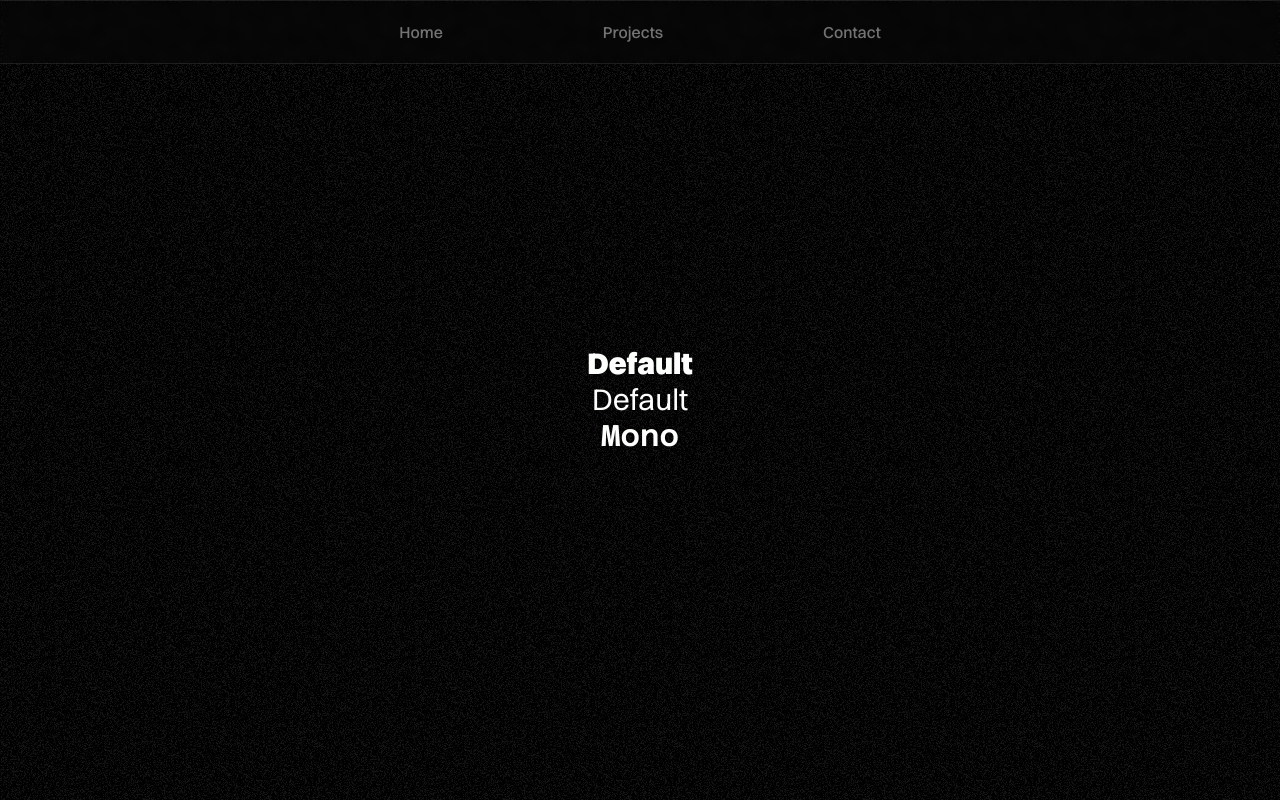
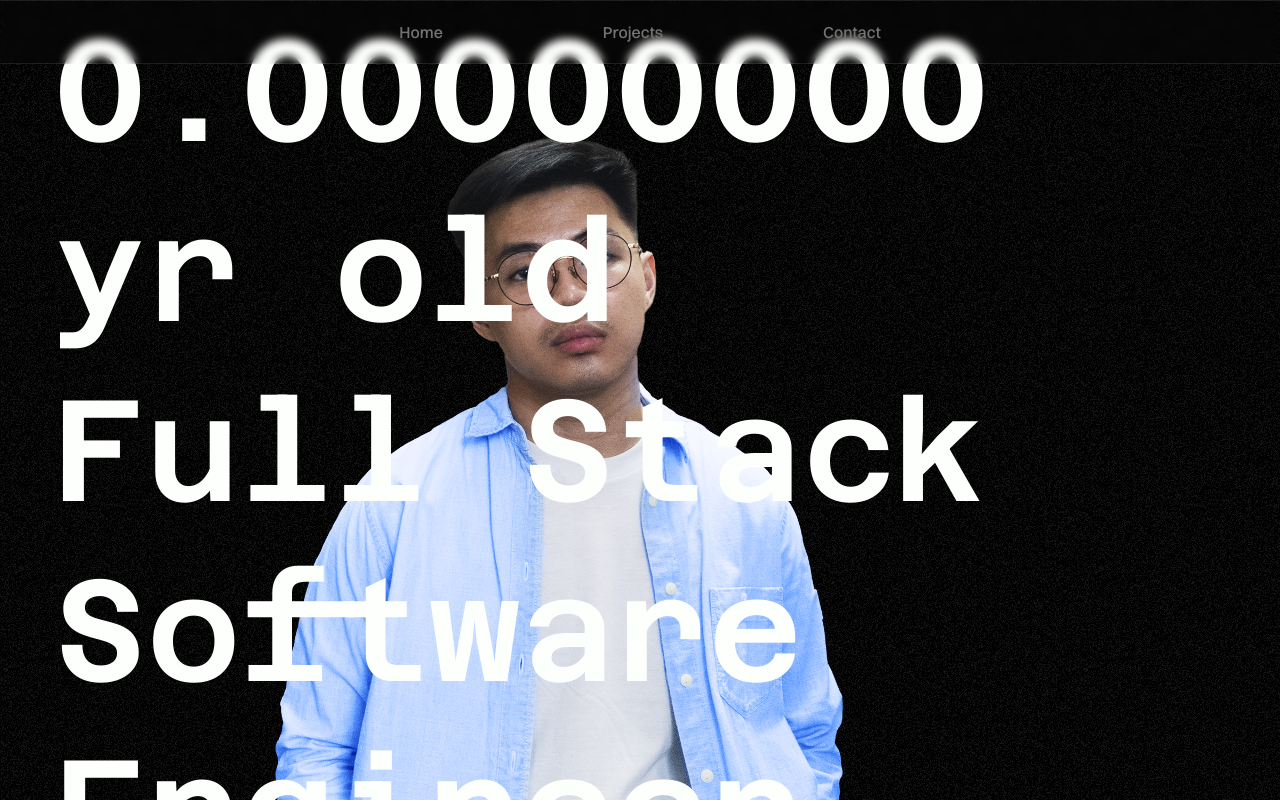
Before and after one commit to kmallari/Portfolio-2, a React (Vite) app: page / in a window 1280 px wide. Shown: the top 800 px of the page. Built offline with nearby package versions, Linux system fonts and the light colour scheme.

Commit message:
header start

```diff
--- a/package.json
+++ b/package.json
@@ -11,10 +11,12 @@
   "dependencies": {
     "@heroicons/react": "^1.0.6",
     "framer-motion": "^7.2.0",
+    "luxon": "^3.0.1",
     "react": "^18.2.0",
     "react-dom": "^18.2.0"
   },
   "devDependencies": {
+    "@types/luxon": "^3.0.0",
     "@types/react": "^18.0.17",
     "@types/react-dom": "^18.0.6",
     "@vitejs/plugin-react": "^2.0.1",
--- a/src/App.tsx
+++ b/src/App.tsx
@@ -7,6 +7,7 @@ function App() {
     <body className='bg-neutral-dark-300 text-neutral-light-100 bg-dark-pattern bg-repeat font-switzer'>
       <Navbar />
       <Header />
+      <Header />
     </body>
   );
 }
--- a/src/components/Header/index.tsx
+++ b/src/components/Header/index.tsx
@@ -1,13 +1,30 @@
-import React from "react";
-
+import React, { useState } from "react";
+import { DateTime } from "luxon";
 interface HeaderProps {}
 
 export const Header: React.FC<HeaderProps> = ({}) => {
+  const [unixTime, setUnixTime] = useState(DateTime.local().toMillis());
+  const [time, setTime] = useState(0);
+  setTimeout(() => {
+    console.log("TEST")
+  }, 1000);
+
   return (
-    <header className='text-3xl min-h-screen h-fit flex flex-col items-center justify-center'>
-      <h2 className='font-switzer font-black'>Default</h2>
-      <h2>Default</h2>
-      <h2 className='font-azeret font-semibold'>Mono</h2>
+    <header className='text-3xl min-h-screen h-fit flex flex-col items-center justify-center relative w-11/12 mx-auto font-azeret'>
+      <img
+        src='/static/images/self.webp'
+        alt='kevin mallari'
+        className='h-[48rem] absolute bottom-0 right-96 select-none'
+      />
+      <div className='z-10'>
+        <h1 className={`font-semibold leading-tight text-[9rem]`}>
+          {time.toFixed(8)} yr old
+          <br />
+          Full Stack
+          <br />
+          Software Engineer
+        </h1>
+      </div>
     </header>
   );
 };
--- a/src/components/Navbar/index.tsx
+++ b/src/components/Navbar/index.tsx
@@ -108,7 +108,7 @@ export const Navbar: React.FC<NavbarProps> = ({}) => {
 
   return width !== null && width > 768 ? (
     <nav
-      className={`w-full flex justify-center items-center backdrop-blur-sm fixed border-y border-white/10 transition-all font-medium ${
+      className={`w-full flex justify-center items-center backdrop-blur-sm fixed border-y border-white/10 transition-all font-medium z-50 ${
         isOpen ? "h-16" : "h-8"
       }`}
       onMouseOver={() => setIsOpen(true)}
@@ -164,7 +164,7 @@ export const Navbar: React.FC<NavbarProps> = ({}) => {
     </nav>
   ) : (
     <nav
-      className={`w-full flex flex-col items-center backdrop-blur-sm fixed border-y border-white/10 transition-all font-medium h-16`}
+      className={`w-full flex flex-col items-center backdrop-blur-sm fixed border-y border-white/10 transition-all font-medium h-16 z-50`}
     >
       <div
         className='flex flex-col gap-2 py-2 menu-icon menu-icon  z-10'
```
Also changed, not shown: public/static/images/self.webp (added), 1 other file (tests, documents, lock files or other folders).
